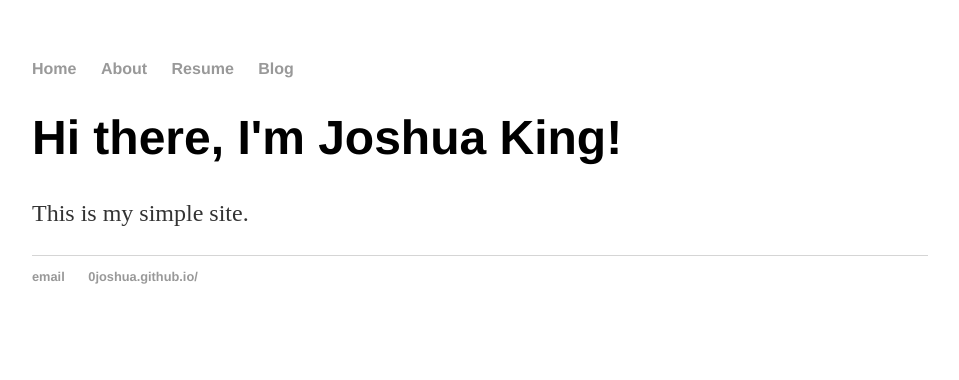
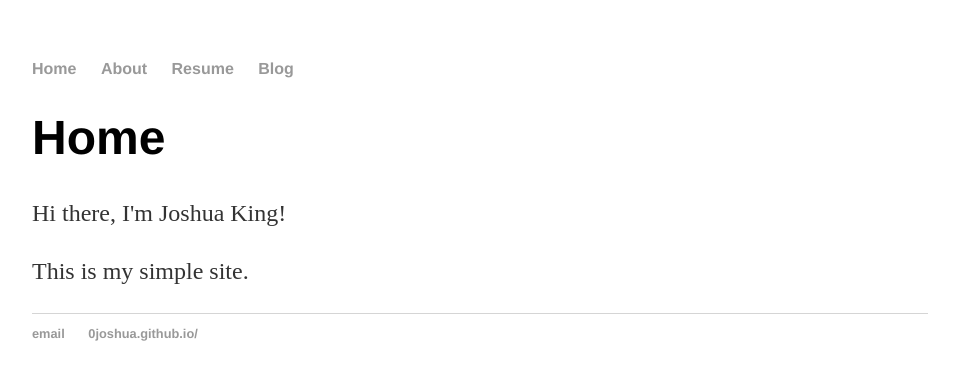
Before and after one commit to 0joshua/0joshua.github.io, a Jekyll site: the page built from index.html, in a window 1280 px wide. Shown: the top 380 px of the page, without its empty margins (160-1119 px from the left). Built offline with Jekyll 4.4.1, drawn with Linux system fonts in a browser that asks for light colours.

Commit message:
Update index.html

```diff
--- a/index.html
+++ b/index.html
@@ -1,8 +1,10 @@
 ---
 layout: default
-title: Joshua King
+title: Joshua King - Home
 ---
 <div class="blurb">
-	<h1>Hi there, I'm Joshua King!</h1>
+	<h1>Home</h1>
+	<p>Hi there, I'm Joshua King!</p>
 	<p>This is my simple site.</p>
-</div><!-- /.blurb -->
+</div>
+<!-- /.blurb -->
```
